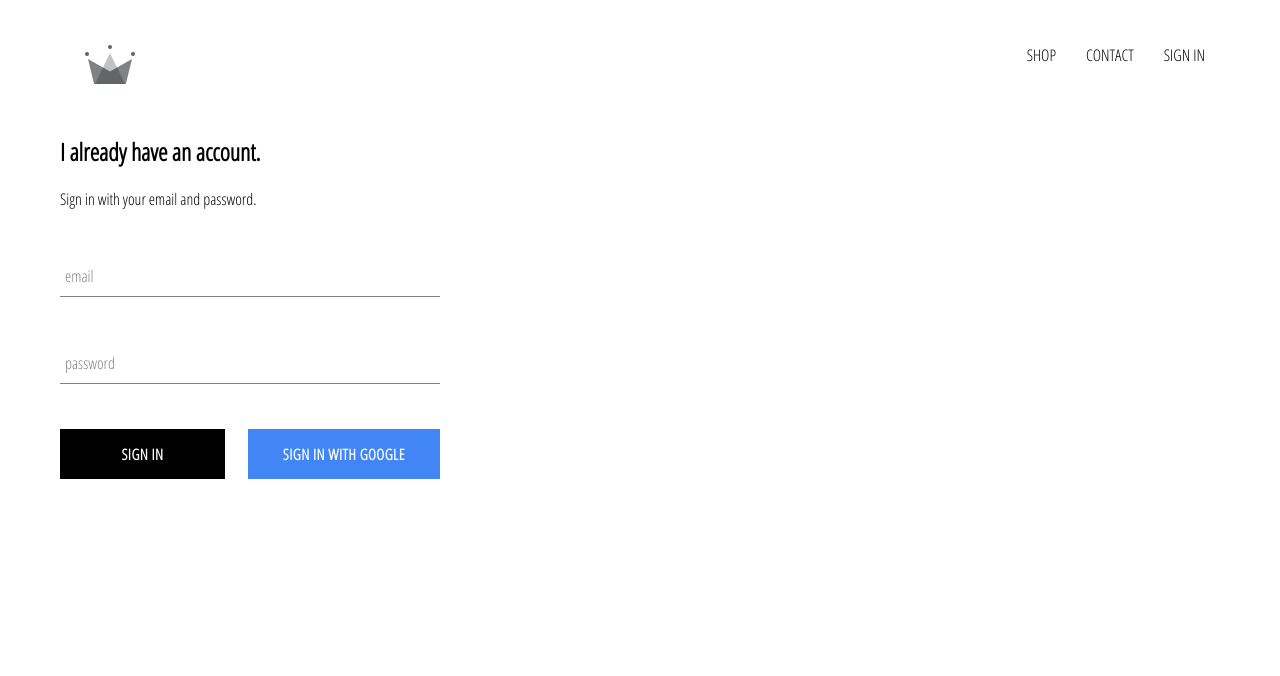
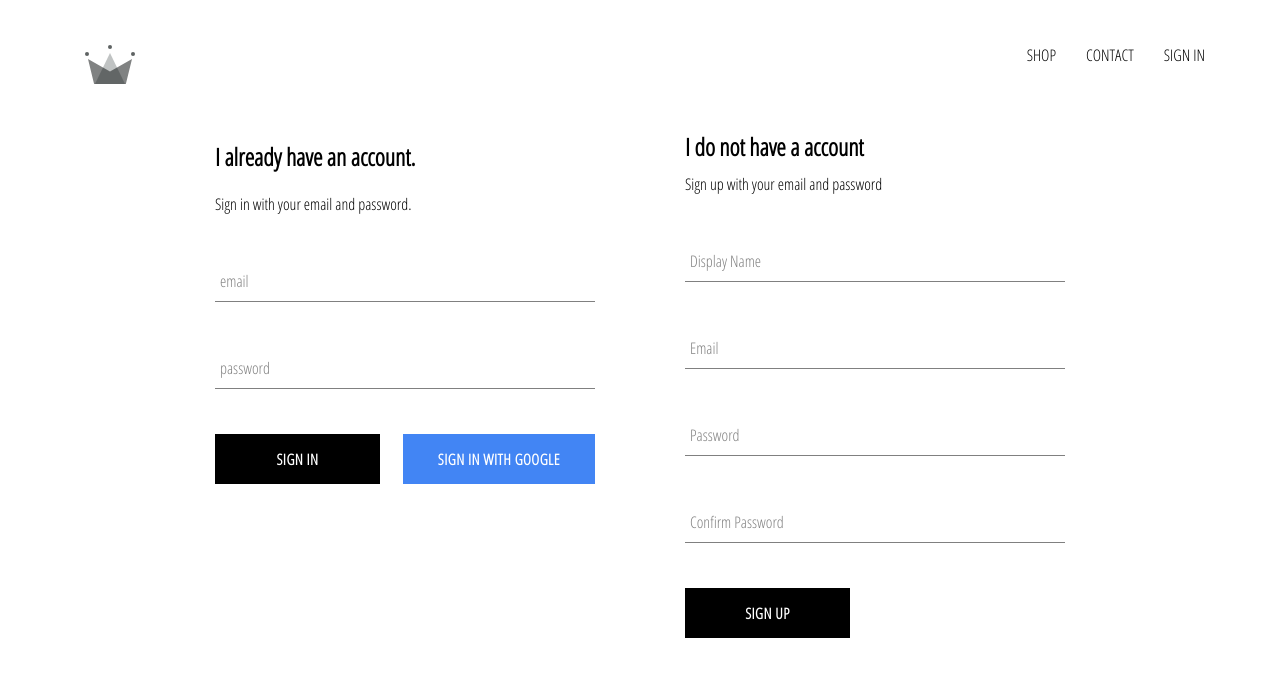
Before and after one commit to AndreVTavares/CRD2020-CrownStore, a React (Create React App) app in the folder web/: page /signin in a window 1280 px wide. Shown: the top 676 px of the page. Built offline with nearby package versions, Linux system fonts and the light colour scheme; no server answers.

Commit message:
Sign Up component creating an user and store it on firebase database

```diff
--- a/web/src/components/Sign-in/index.js
+++ b/web/src/components/Sign-in/index.js
@@ -1,4 +1,4 @@
-import React, { useState, useEffect } from 'react';
+import React, { useState } from 'react';
 
 import './styles.scss';
 
@@ -12,9 +12,6 @@
     const [email, setEmail] = useState('');
     const [password, setPassword] = useState('');
 
-    useEffect(() => {
-
-    }, []);
 
     const handleSubmitForm = (event) => {
         event.preventDefault();
--- /dev/null
+++ b/web/src/components/Sign-up/index.js
@@ -0,0 +1,90 @@
+import React, { useState } from 'react';
+
+import FormInput from '../Form-input';
+import CustomButton from '../Custom-button';
+
+import { auth, createUserProfileDocument } from '../../firebase/firebase';
+
+import './styles.scss';
+
+const SignUp = () => {
+
+    const [displayName, setDisplayName] = useState('');
+    const [email, setEmail] = useState('');
+    const [password, setPassword] = useState('');
+    const [confirmPassword, setConfirmPassword] = useState('');
+
+    const handleSubmit = async (e) => {
+        e.preventDefault();
+
+        if (password !== confirmPassword) {
+            alert("passwords don't match");
+            return;
+          }
+
+        try {
+
+            const { user } = await auth.createUserWithEmailAndPassword(
+                email,
+                password
+            );
+
+            await createUserProfileDocument(user, { displayName });
+
+            setDisplayName('');
+            setEmail('');
+            setPassword('');
+            setConfirmPassword('');
+
+        } catch (error) {
+            console.log(error);
+        }
+    }
+
+    return (
+        <div className='sign-up'>
+        <h2 className='title'>I do not have a account</h2>
+        <span>Sign up with your email and password</span>
+
+        <form className='sign-up-form' onSubmit={handleSubmit}>
+          <FormInput
+            type='text'
+            name='displayName'
+            value={displayName}
+            onChange={event => setDisplayName(event.target.value)}
+            label='Display Name'
+            required
+          />
+          <FormInput
+            type='email'
+            name='email'
+            value={email}
+            onChange={event => setEmail(event.target.value)}
+            label='Email'
+            required
+          />
+          <FormInput
+            type='password'
+            name='password'
+            value={password}
+            onChange={event => setPassword(event.target.value)}
+            label='Password'
+            required
+          />
+          <FormInput
+            type='password'
+            name='confirmPassword'
+            value={confirmPassword}
+            onChange={event => setConfirmPassword(event.target.value)}
+            label='Confirm Password'
+            required
+          />
+
+          <CustomButton type='submit'>SIGN UP</CustomButton>
+
+        </form>
+      </div>
+    )
+}
+
+export default SignUp;
--- /dev/null
+++ b/web/src/components/Sign-up/styles.scss
@@ -0,0 +1,9 @@
+.sign-up {
+    display: flex;
+    flex-direction: column;
+    width: 380px;
+
+    .title {
+      margin: 10px 0;
+    }
+  }
--- a/web/src/pages/SignInUp/index.js
+++ b/web/src/pages/SignInUp/index.js
@@ -3,11 +3,13 @@
 import './styles.scss';
 
 import SignIn from '../../components/Sign-in';
+import SignUp from '../../components/Sign-up';
 
 const SignInUpPage = () => {
     return (
-        <div className='sign-in-up'>
+        <div className='sign-in-and-sign-up'>
             <SignIn />
+            <SignUp />
         </div>
     )
 }
--- a/web/src/pages/SignInUp/styles.scss
+++ b/web/src/pages/SignInUp/styles.scss
@@ -0,0 +1,6 @@
+.sign-in-and-sign-up {
+    width: 850px;
+    display: flex;
+    justify-content: space-between;
+    margin: 30px auto;
+  }
```
